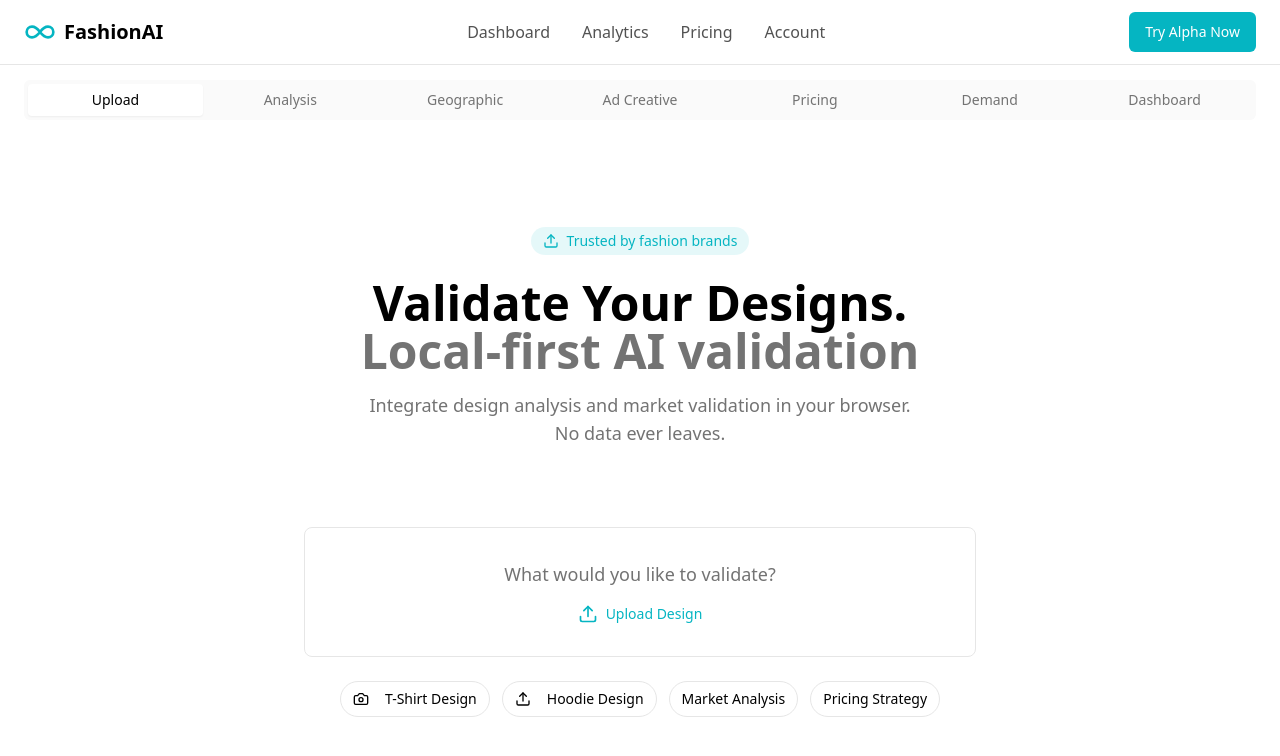
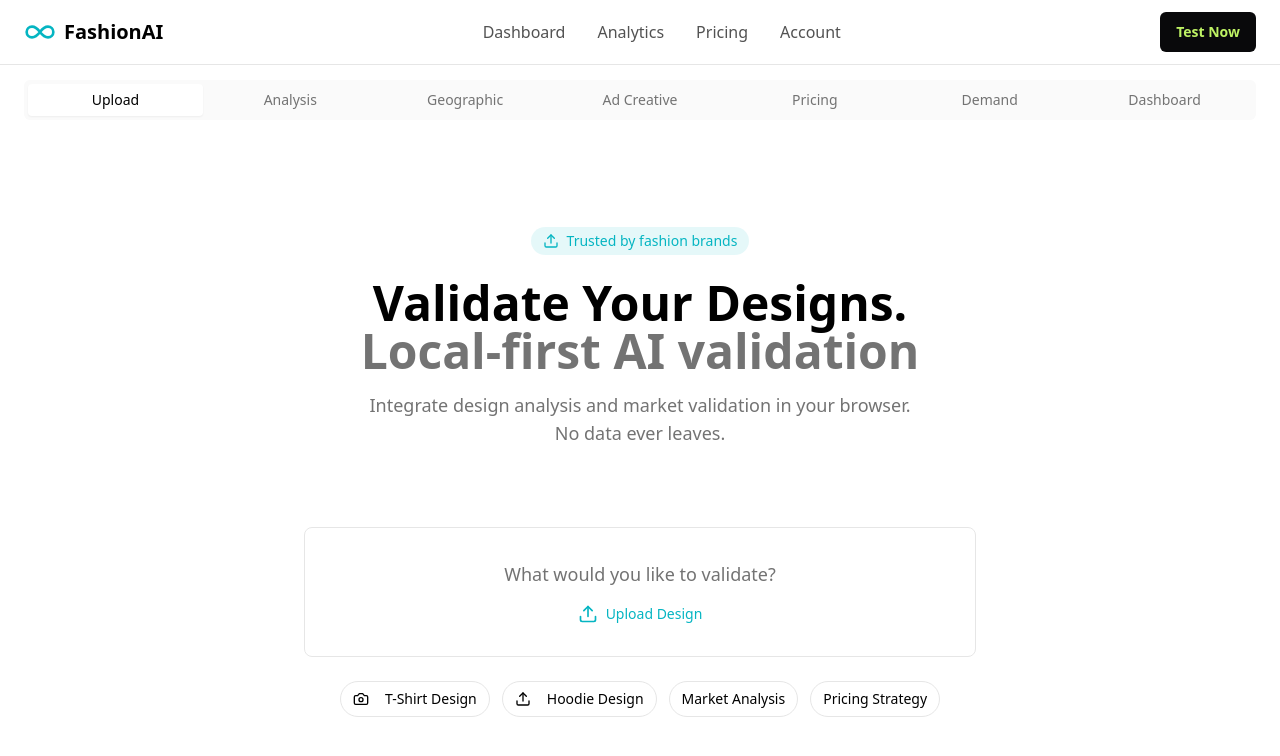
Before and after one commit to maazaman/cloala-ai, a React (Vite) app: page / in a window 1280 px wide. Shown: the top 756 px of the page. Built offline with nearby package versions, Linux system fonts and the light colour scheme.

Commit message:
Visual edit in Lovable
Edited UI in Lovable

```diff
--- a/src/components/layout/Header.tsx
+++ b/src/components/layout/Header.tsx
@@ -1,9 +1,7 @@
 import { Button } from "@/components/ui/button";
 import { Infinity } from "lucide-react";
-
 export const Header = () => {
-  return (
-    <header className="fixed top-0 left-0 right-0 z-50 bg-background border-b border-border">
+  return <header className="fixed top-0 left-0 right-0 z-50 bg-background border-b border-border">
       <div className="max-w-7xl mx-auto px-6 h-16 flex items-center justify-between">
         {/* Logo */}
         <div className="flex items-center space-x-2">
@@ -28,8 +26,7 @@ export const Header = () => {
         </nav>
 
         {/* CTA */}
-        <Button>Try Alpha Now</Button>
+        <Button className="bg-zinc-950 hover:bg-zinc-800 text-lime-300 font-bold">Test Now</Button>
       </div>
-    </header>
-  );
+    </header>;
 };
```
